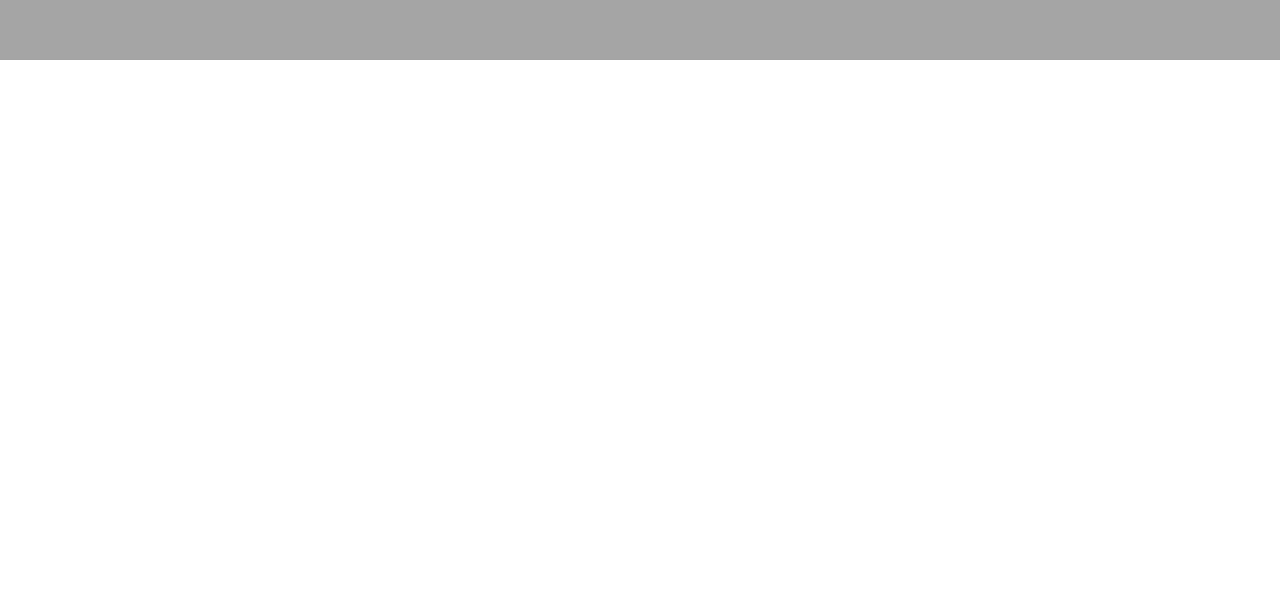
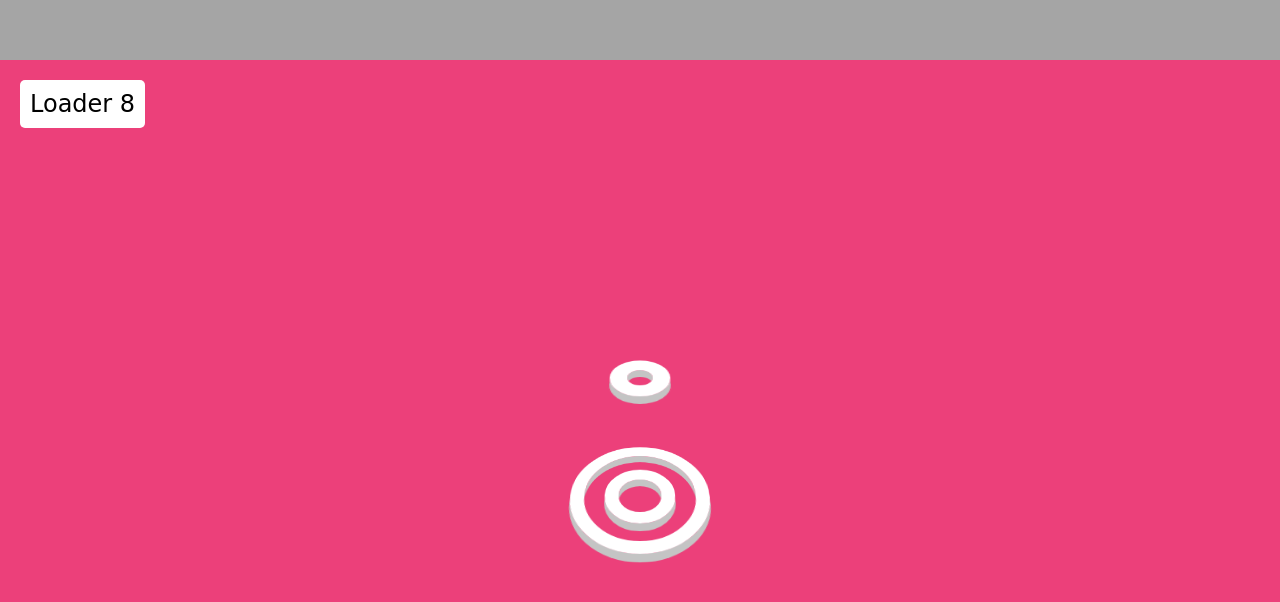
Before and after one commit to girishsawant999/animated-css-loader, a plain HTML site: page index.html in a window 1280 px wide. Shown: the part 5540-6142 px from the top of the page. Before the commit the page ends 5600 px from the top, so only its background shows below. Drawn offline with Linux system fonts and the light colour scheme.

Commit message:
feat: Added loader 8 with 3d animation

```diff
--- a/index.html
+++ b/index.html
@@ -84,5 +84,14 @@
         <span></span>
       </div>
     </section>
+
+    <section>
+      <div class="label">Loader 8</div>
+      <div class="loader">
+        <span style="--i: 0"></span>
+        <span style="--i: 1"></span>
+        <span style="--i: 2"></span>
+      </div>
+    </section>
   </body>
 </html>
--- a/main.css
+++ b/main.css
@@ -343,3 +343,55 @@ section:nth-child(7) .loader span:nth-child(2) {
     transform: rotate(360deg);
   }
 }
+/* Loader 8 */
+section:nth-child(8) {
+  background: #ec407a;
+}
+section:nth-child(8) .loader {
+  position: relative;
+  width: 150px;
+  height: 150px;
+  display: flex;
+  justify-content: center;
+  align-items: center;
+  transform-style: preserve-3d;
+  transform: perspective(500px) rotateX(45deg);
+}
+section:nth-child(8) .loader span {
+  position: absolute;
+  border: 15px solid #fff;
+  border-radius: 50%;
+  display: block;
+  box-sizing: border-box;
+  box-shadow: 0 10px 0 #c4c4c4, inset 0 10px 0 #c4c4c4;
+  animation: animate8 3s ease-in-out infinite;
+  animation-delay: calc(1s * var(--i));
+  transform: translateZ(100px)
+}
+@keyframes animate8 {
+  0% {
+    width: 35%;
+    height: 35%;
+    transform: translateZ(100px);
+  }
+  25% {
+    width: 100%;
+    height: 100%;
+    transform: translateZ(-100px);
+  }
+  50% {
+    width: 100%;
+    height: 100%;
+    transform: translateZ(100px);
+  }
+  75% {
+    width: 35%;
+    height: 35%;
+    transform: translateZ(-100px);
+  }
+  100% {
+    width: 35%;
+    height: 35%;
+    transform: translateZ(100px);
+  }
+}
```
